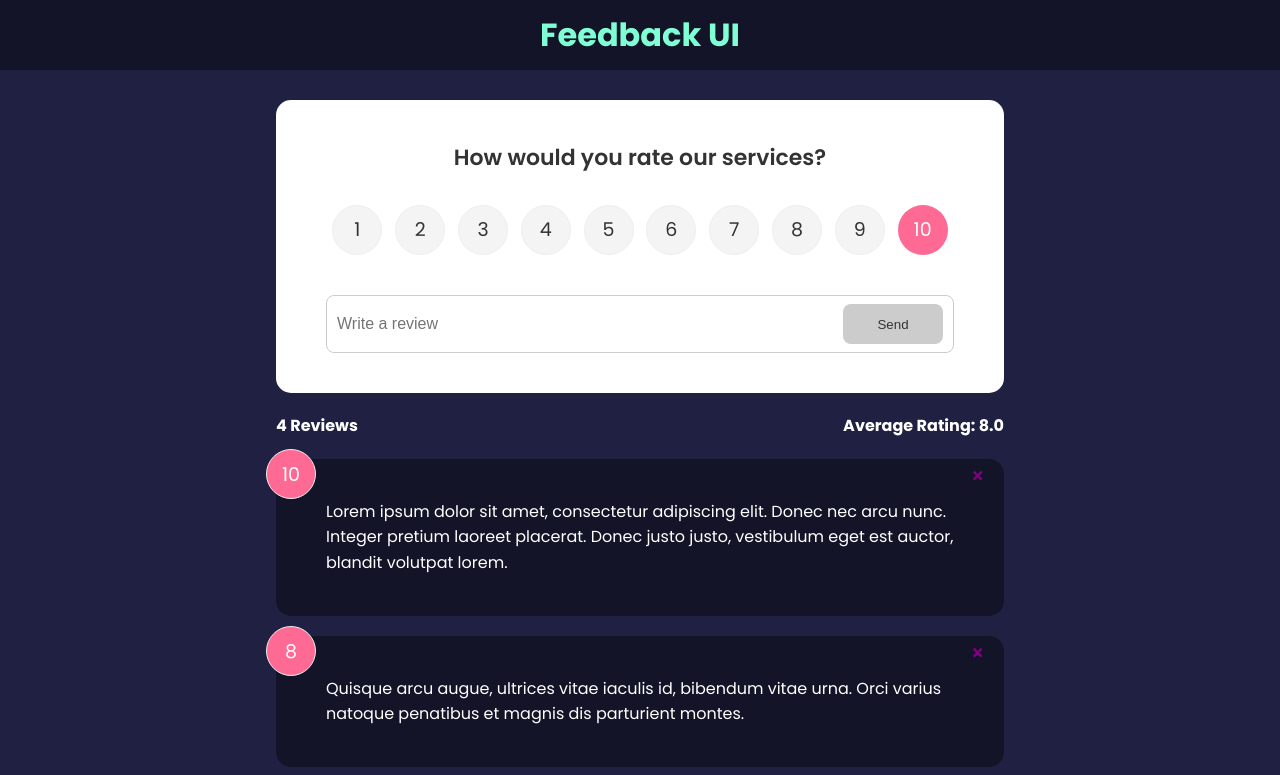
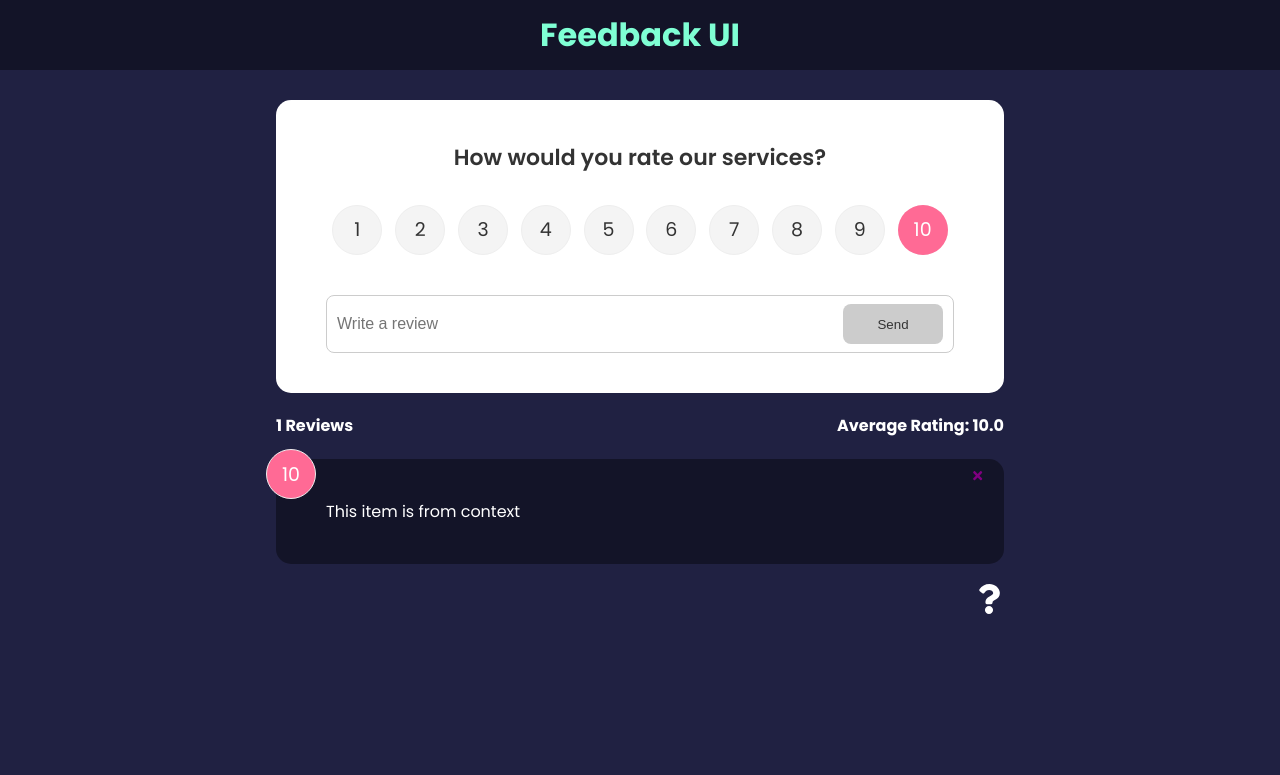
Before and after one commit to ElJefe111944/reviews-feedback-ui, a React (Create React App) app in the folder feedback-app/: page / in a window 1280 px wide. Shown: the top 775 px of the page. Built offline with nearby package versions, Linux system fonts and the light colour scheme; the HTML template or start-up script is replaced by a standard one.

Commit message:
Get global state fron useContect hook in FeedbackList & FeedbackStats components

```diff
--- a/feedback-app/src/App.js
+++ b/feedback-app/src/App.js
@@ -40,11 +40,8 @@
                             element={
                                 <>
                                     <FeedbackForm handleAdd={addFeedback} />
-                                    <FeedbackStats feedback={feedback} />
-                                    <FeedbackList
-                                        feedback={feedback}
-                                        handleDelete={deleteFeedback}
-                                    />
+                                    <FeedbackStats />
+                                    <FeedbackList handleDelete={deleteFeedback} />
                                 </>
                             }
                         ></Route>
--- a/feedback-app/src/components/FeedbackList.jsx
+++ b/feedback-app/src/components/FeedbackList.jsx
@@ -1,9 +1,11 @@
 import React from 'react'
-import PropTypes from 'prop-types';
+import { useContext } from 'react';
 import FeedbackItem from './FeedbackItem';
+import FeedbackContext from '../context/FeedbackContext';
 
-export default function FeedbackList({ feedback, handleDelete }) {
-    console.log(feedback);
+export default function FeedbackList({ handleDelete }) {
+    const { feedback } = useContext(FeedbackContext)
+
 
     // no feedback messaging
     if(!feedback || feedback.length === 0){
@@ -18,36 +20,4 @@
         ))}
     </div>
   )
-
-// return (
-//     <div className='feedback-list'>
-//             <AnimatePresence>
-//                 {
-//                     feedback.map((item) => (
-//                         <motion.div
-//                             key={item.id}
-//                             initial={{ opacity: 0 }}
-//                             animate={{ opacity: 1 }}
-//                             exit={{ opacity: 0 }}
-//                         >
-//                             <FeedbackItem
-//                                 key={item.id}
-//                                 item={item}
-//                                 handleDelete={handleDelete} />
-//                         </motion.div>
-//                     ))
-//                 }
-//             </AnimatePresence>
-//     </div>
-//   )
 }
-
-FeedbackList.prototypes = {
-    feedback: PropTypes.arrayOf(
-        PropTypes.shape({
-            id: PropTypes.number.isRequired,
-            text: PropTypes.string.isRequired,
-            rating: PropTypes.number.isRequired,
-        })
-    )
-}
--- a/feedback-app/src/components/FeedbackStats.jsx
+++ b/feedback-app/src/components/FeedbackStats.jsx
@@ -1,7 +1,11 @@
 import React from 'react'
+import { useContext } from 'react';
 import PropTypes from 'prop-types';
+import FeedbackContext from '../context/FeedbackContext';
 
-function FeedbackStats({ feedback }) {
+function FeedbackStats() {
+  const { feedback } = useContext(FeedbackContext);
+
   // calc ratings average
   let average = feedback.reduce((accumlator, currentValue) => {
     return accumlator + currentValue.rating
@@ -17,8 +21,4 @@
   )
 }
 
-FeedbackStats.prototype = {
-  feedback: PropTypes.array.isRequired,
-}
-
 export default FeedbackStats
```
